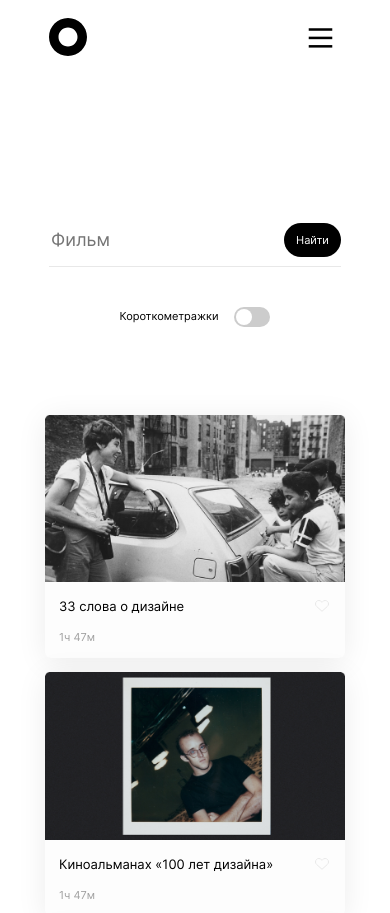
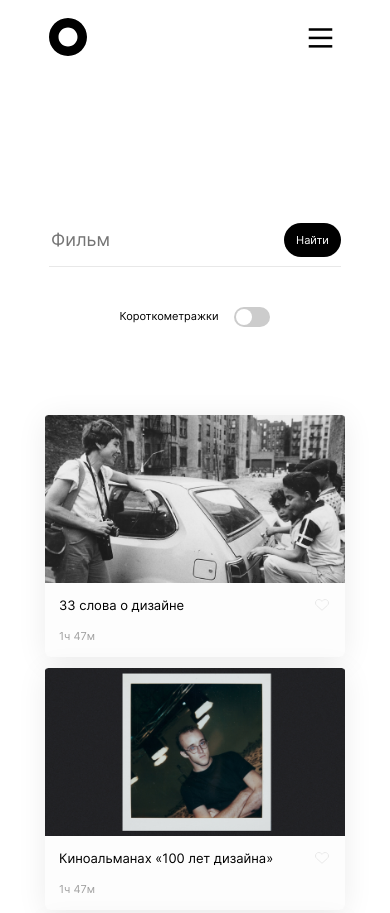
Before and after one commit to Tale245/movies-explorer-frontend, a React app: page /movies in a window 390 px wide. Shown: the top 913 px of the page. Built offline with nearby package versions, Linux system fonts and the light colour scheme.

Commit message:
Исправлены ошибки ревью

```diff
--- a/src/blocks/moviesCard/__container-description/moviesCard__container-description.css
+++ b/src/blocks/moviesCard/__container-description/moviesCard__container-description.css
@@ -4,3 +4,8 @@
   display: flex;
   justify-content: space-between;
 }
+@media screen and (max-width: 768px){
+  .moviesCard__container-description{
+    padding-top: 14px;
+  }
+}
--- a/src/blocks/moviesCard/__image/moviesCard__image.css
+++ b/src/blocks/moviesCard/__image/moviesCard__image.css
@@ -1,12 +1,12 @@
 .moviesCard__image {
   margin: 0;
-  max-width: 364px;
-  max-height: 203px;
+  width: 364px;
+  height: 203px;
   object-fit: cover;
 }
 @media screen and (max-width: 768px) {
   .moviesCard__image {
-    max-width: 339px;
+    max-width: 340px;
     max-height: 190px;
   }
 }
--- a/src/blocks/moviesCardList/__container/moviesCardList__container.css
+++ b/src/blocks/moviesCardList/__container/moviesCardList__container.css
@@ -15,12 +15,18 @@
     grid-template-columns: repeat(2, 1fr);
   }
 }
-@media screen and (max-width: 620px) {
+@media screen and (max-width: 768px){
+  .moviesCardList__container{
+    column-gap: 30px;
+    row-gap: 30px;
+  }
+}
+@media screen and (max-width: 700px) {
   .moviesCardList__container {
     padding-top: 40px;
     padding-bottom: 26px;
     column-gap: 0px;
-    row-gap: 14px;
+    row-gap: 11px;
     grid-template-columns: repeat(1, 1fr);
   }
 }
```
